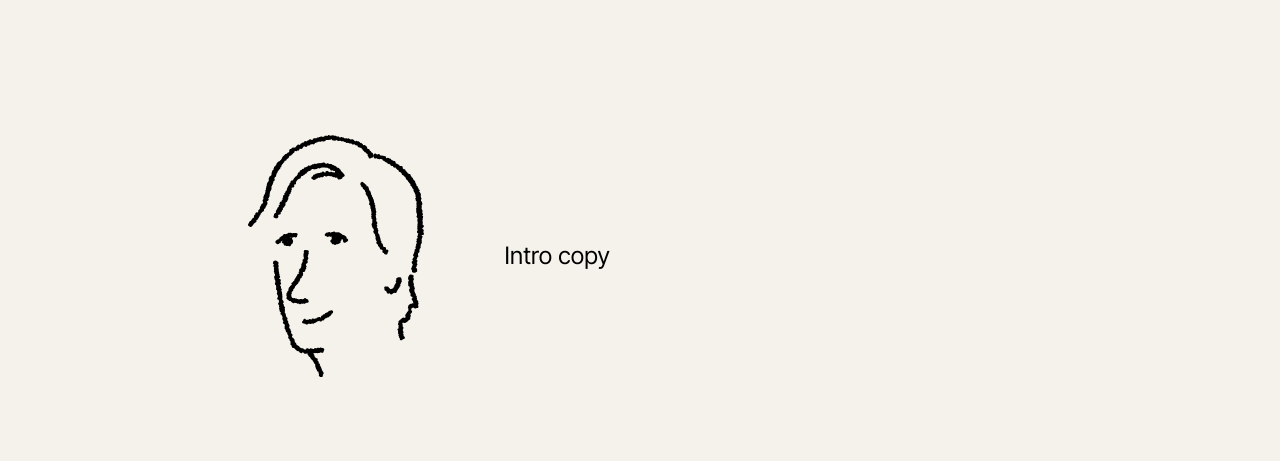
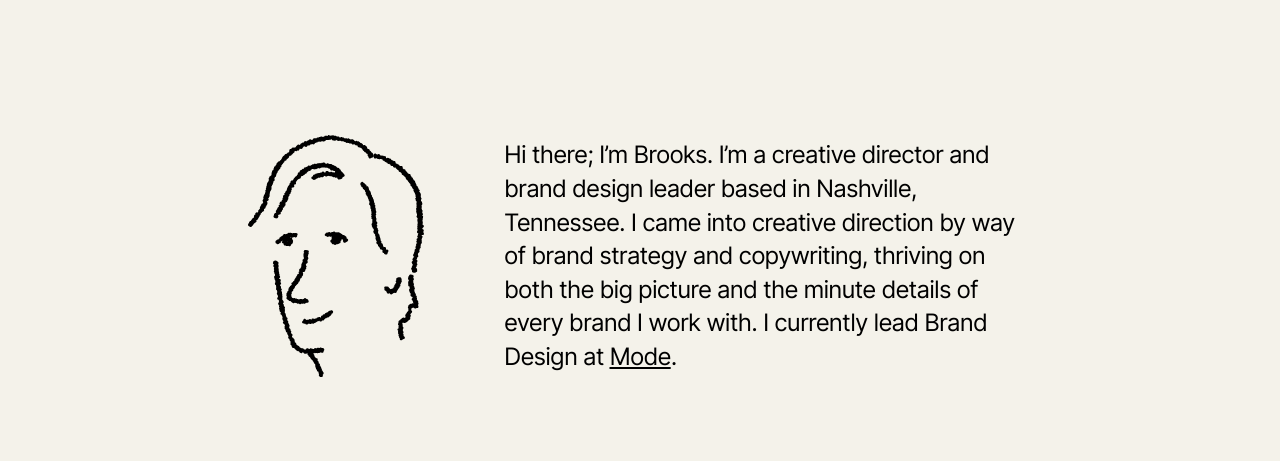
Before and after one commit to brookschambers/brookschambers.com, an Astro site: page / in a window 1280 px wide. Shown: the part 44-505 px from the top of the page. Built offline with nearby package versions, Linux system fonts and the light colour scheme; Astro itself is replaced by a stand-in of ours.

Commit message:
Update intro.md

```diff
--- a/src/content/intro.md
+++ b/src/content/intro.md
@@ -1 +1 @@
-Intro copy
+Hi there; I’m Brooks. I’m a creative director and brand design leader based in Nashville, Tennessee. I came into creative direction by way of brand strategy and copywriting, thriving on both the big picture and the minute details of every brand I work with. I currently lead Brand Design at [Mode](https://www.mode.com).
```
